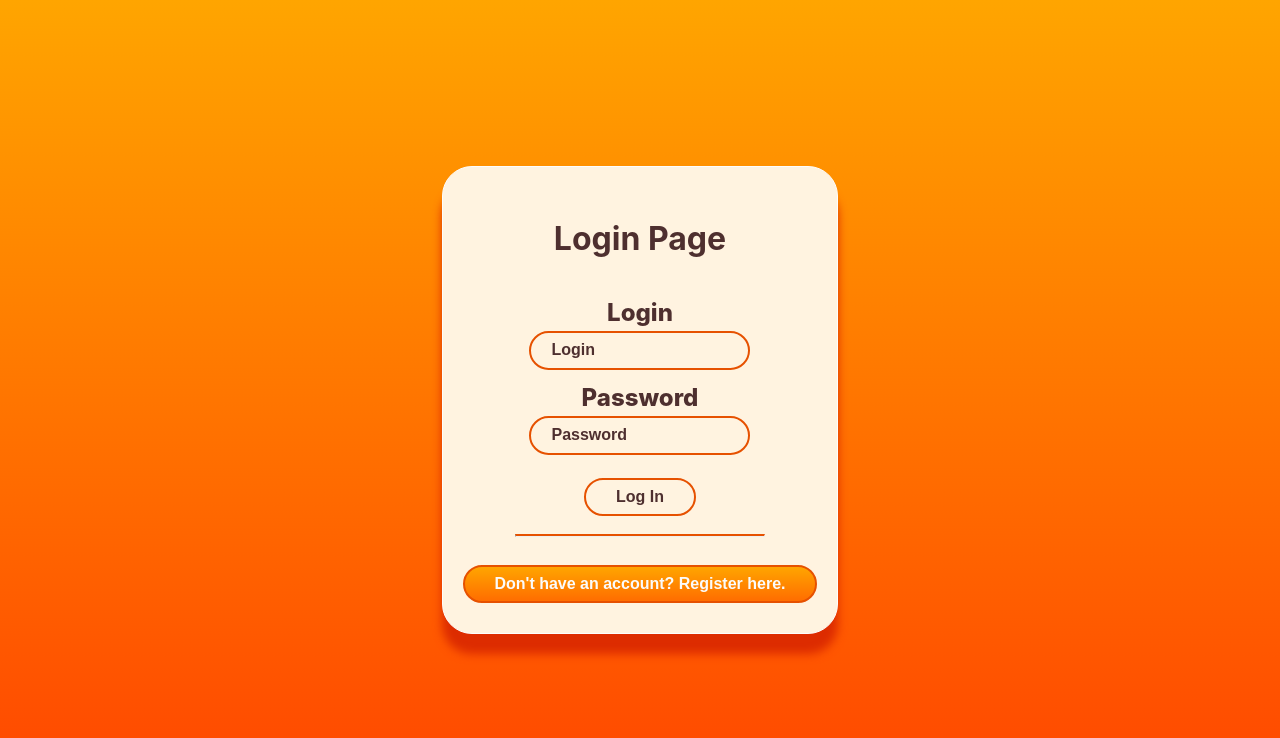
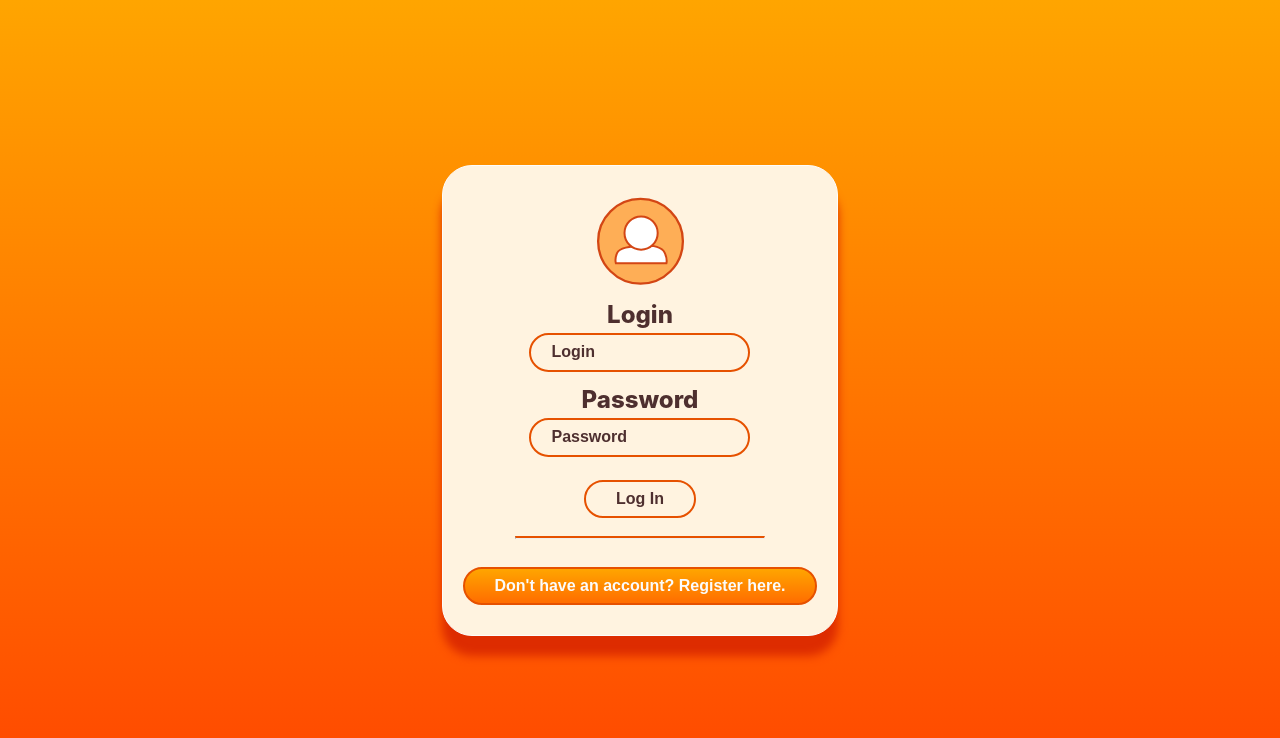
Before and after one commit to coni-code/PetBoxApp, a React (Create React App) app in the folder client/: page / in a window 1280 px wide. Shown: the top 738 px of the page. Built offline with nearby package versions, Linux system fonts and the light colour scheme.

Commit message:
Add user icon

```diff
--- a/client/src/App.js
+++ b/client/src/App.js
@@ -1,4 +1,4 @@
-import React, {useState} from 'react';
+import React from 'react';
 import { AuthScreen } from './components/Auth/AuthScreen';
 import './assets/styles/app.css';
 
--- a/client/src/assets/styles/auth.css
+++ b/client/src/assets/styles/auth.css
@@ -24,7 +24,6 @@
     display: flex;
     flex-direction: column;
     align-items: center;
-    margin-top: 30px;
 }
 
 .switch-button {
--- a/client/src/components/Auth/Login.jsx
+++ b/client/src/components/Auth/Login.jsx
@@ -14,7 +14,36 @@ export const Login = (props) => {
     return (
         <>
             <div className='registration'>
-                <h1 className='header'>Login Page</h1>
+                <svg
+                    width="90"
+                    height="90"
+                    viewBox="0 0 23.8125 23.8125"
+                    version="1.1"
+                    id="svg1"
+                    xmlns="http://www.w3.org/2000/svg">
+                    <defs id="defs1" />
+                    <g id="layer1" transform="matrix(0.89779621,0,0,0.89779621,-51.310172,-32.268185)">
+                        <circle
+                        style={{ fill: '#feae56', fillOpacity: 1, stroke: '#d34614', strokeWidth: 0.672, strokeDasharray: 'none', strokeOpacity: 1 }}
+                        id="path3"
+                        cx="70.563713"
+                        cy="49.294964"
+                        r="12.492142"
+                        />
+                        <path
+                        style={{ fill: '#ffffff', fillOpacity: 1, stroke: '#d34614', strokeWidth: 0.587, strokeDasharray: 'none', strokeOpacity: 1 }}
+                        d="m 68.165039,50.796151 c 0,0 -3.76242,0.30404 -4.4845,1.90022 -0.73821,1.63184 -0.38005,3.07835 -0.38005,3.07835 h 14.897693 c 0,0 0.30404,-1.36816 -0.53205,-3.15436 -0.8361,-1.7862 -3.95246,-2.01423 -3.95246,-2.01423 0,0 -1.97622,1.59618 -5.548633,0.19002 z"
+                        id="path2"
+                        />
+                        <circle
+                        style={{ fill: '#ffffff', fillOpacity: 1, stroke: '#d34614', strokeWidth: 0.587, strokeDasharray: 'none', strokeOpacity: 1 }}
+                        id="path1"
+                        cx="70.734962"
+                        cy="46.860653"
+                        r="4.8909059"
+                        />
+                    </g>
+                </svg>
                 <form className='login-form form' onSubmit={handleSubmit}>
                     <label htmlFor="Login">Login</label>
                     <input
--- a/client/src/components/Auth/SingUp.jsx
+++ b/client/src/components/Auth/SingUp.jsx
@@ -34,7 +34,36 @@ export const SingUp = (props) => {
     return (
         <>
             <div className='registration'>
-                <h1 className='header'>Sing-up Page</h1>
+            <svg
+                    width="90"
+                    height="90"
+                    viewBox="0 0 23.8125 23.8125"
+                    version="1.1"
+                    id="svg1"
+                    xmlns="http://www.w3.org/2000/svg">
+                    <defs id="defs1" />
+                    <g id="layer1" transform="matrix(0.89779621,0,0,0.89779621,-51.310172,-32.268185)">
+                        <circle
+                        style={{ fill: '#feae56', fillOpacity: 1, stroke: '#d34614', strokeWidth: 0.672, strokeDasharray: 'none', strokeOpacity: 1 }}
+                        id="path3"
+                        cx="70.563713"
+                        cy="49.294964"
+                        r="12.492142"
+                        />
+                        <path
+                        style={{ fill: '#ffffff', fillOpacity: 1, stroke: '#d34614', strokeWidth: 0.587, strokeDasharray: 'none', strokeOpacity: 1 }}
+                        d="m 68.165039,50.796151 c 0,0 -3.76242,0.30404 -4.4845,1.90022 -0.73821,1.63184 -0.38005,3.07835 -0.38005,3.07835 h 14.897693 c 0,0 0.30404,-1.36816 -0.53205,-3.15436 -0.8361,-1.7862 -3.95246,-2.01423 -3.95246,-2.01423 0,0 -1.97622,1.59618 -5.548633,0.19002 z"
+                        id="path2"
+                        />
+                        <circle
+                        style={{ fill: '#ffffff', fillOpacity: 1, stroke: '#d34614', strokeWidth: 0.587, strokeDasharray: 'none', strokeOpacity: 1 }}
+                        id="path1"
+                        cx="70.734962"
+                        cy="46.860653"
+                        r="4.8909059"
+                        />
+                    </g>
+                </svg>
                 <form className='singup-form form' onSubmit={handleSubmit}>
                     <label htmlFor="Login">Login</label>
                     <input
```
Also changed, not shown: client/src/assets/images/user-icon.svg (added), client/src/assets/styles/login.css (deleted), client/src/assets/styles/singup.css (deleted).
